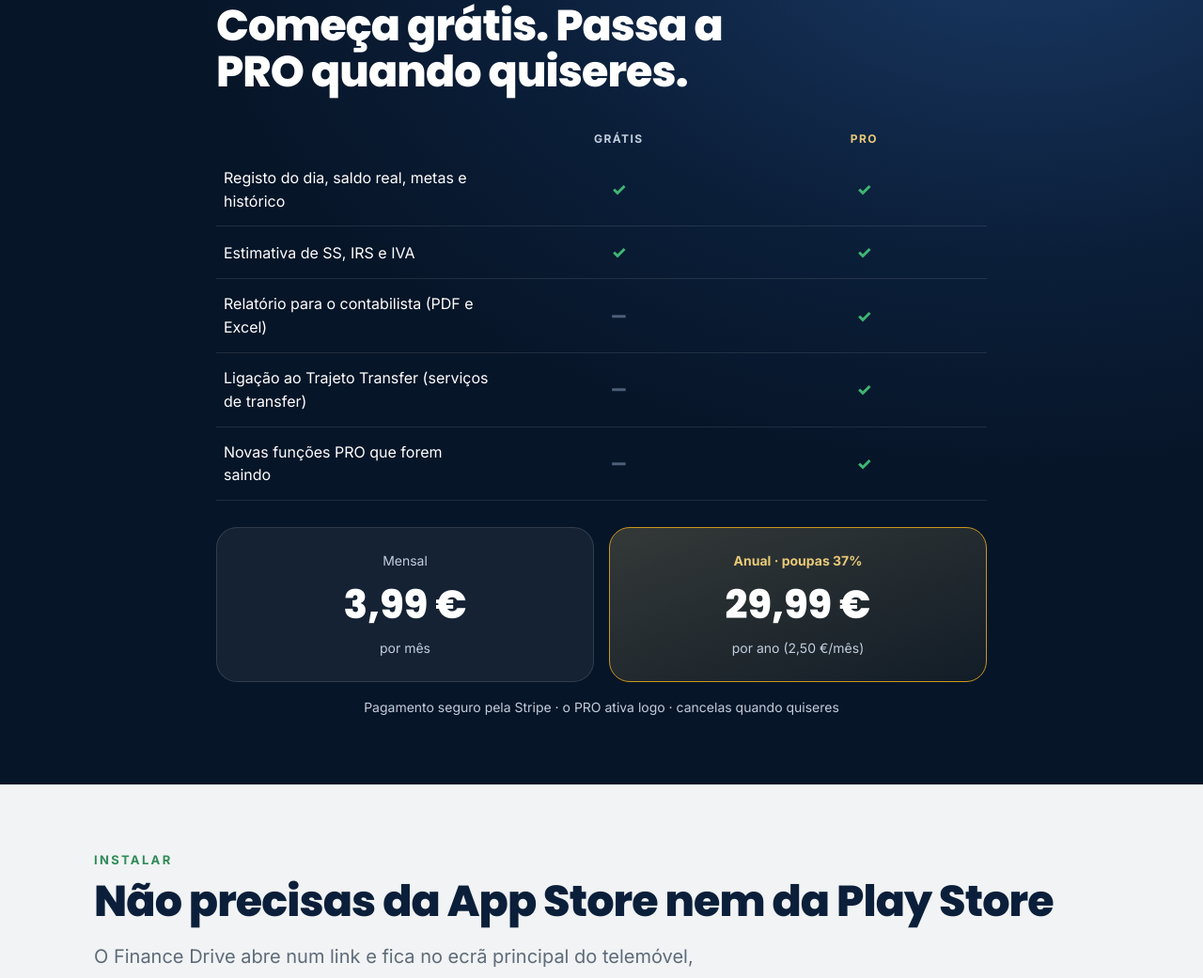
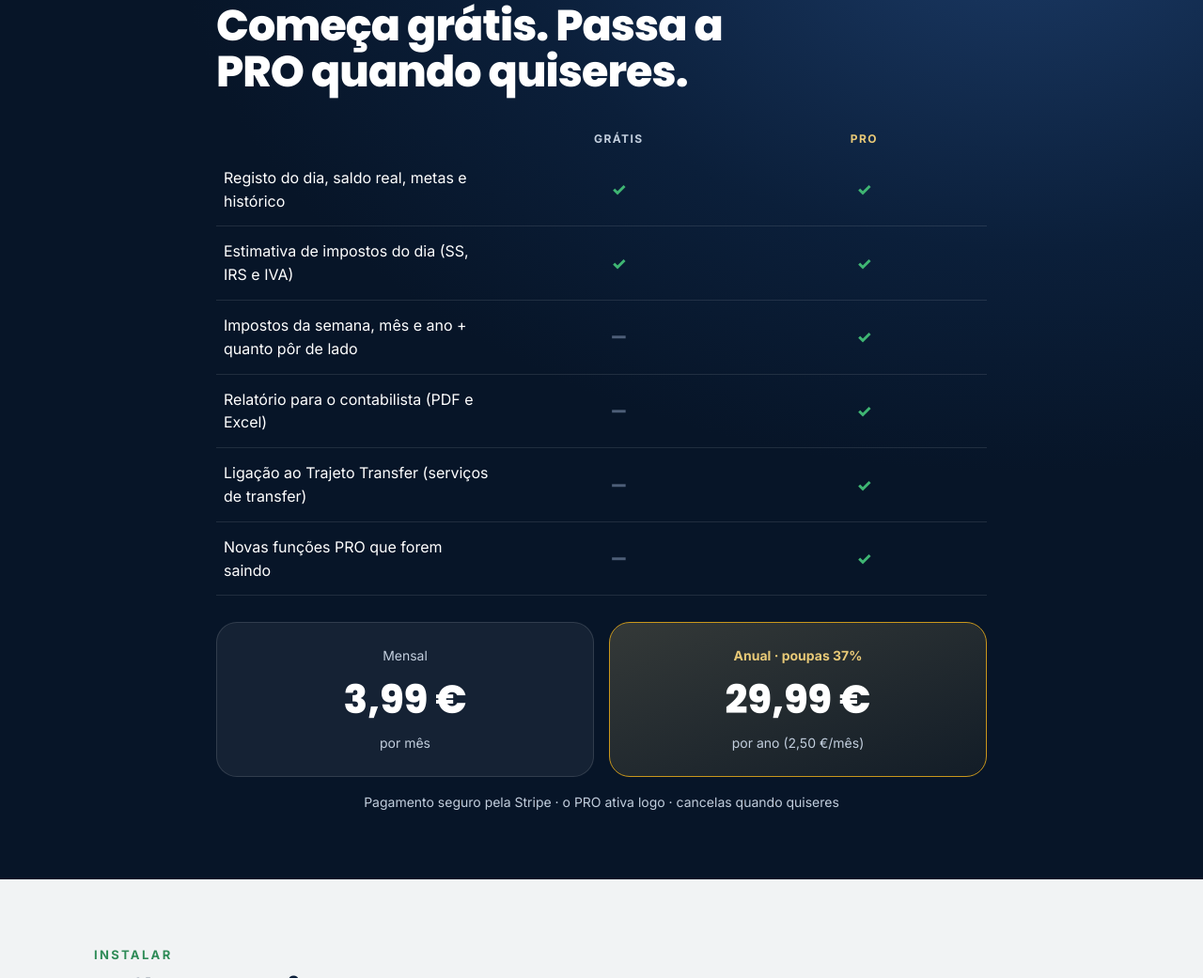
Before and after one commit to leosfTVDE/tvde-app, a plain HTML site: page conhecer.html in a window 1280 px wide. Shown: the part 5289-6330 px from the top of the page at 94% size. Drawn offline with Linux system fonts and the light colour scheme.

Commit message:
Atualizar o conhecer.html

```diff
--- a/conhecer.html
+++ b/conhecer.html
@@ -254,7 +254,8 @@ h3{font-size:20px;font-weight:700;letter-spacing:-.01em}
   <table class="tab">
     <tr><th></th><th>GRÁTIS</th><th class="pro">PRO</th></tr>
     <tr><td>Registo do dia, saldo real, metas e histórico</td><td class="c sim">✓</td><td class="c sim">✓</td></tr>
-    <tr><td>Estimativa de SS, IRS e IVA</td><td class="c sim">✓</td><td class="c sim">✓</td></tr>
+    <tr><td>Estimativa de impostos do dia (SS, IRS e IVA)</td><td class="c sim">✓</td><td class="c sim">✓</td></tr>
+    <tr><td>Impostos da semana, mês e ano + quanto pôr de lado</td><td class="c nao">—</td><td class="c sim">✓</td></tr>
     <tr><td>Relatório para o contabilista (PDF e Excel)</td><td class="c nao">—</td><td class="c sim">✓</td></tr>
     <tr><td>Ligação ao Trajeto Transfer (serviços de transfer)</td><td class="c nao">—</td><td class="c sim">✓</td></tr>
     <tr><td>Novas funções PRO que forem saindo</td><td class="c nao">—</td><td class="c sim">✓</td></tr>
```
